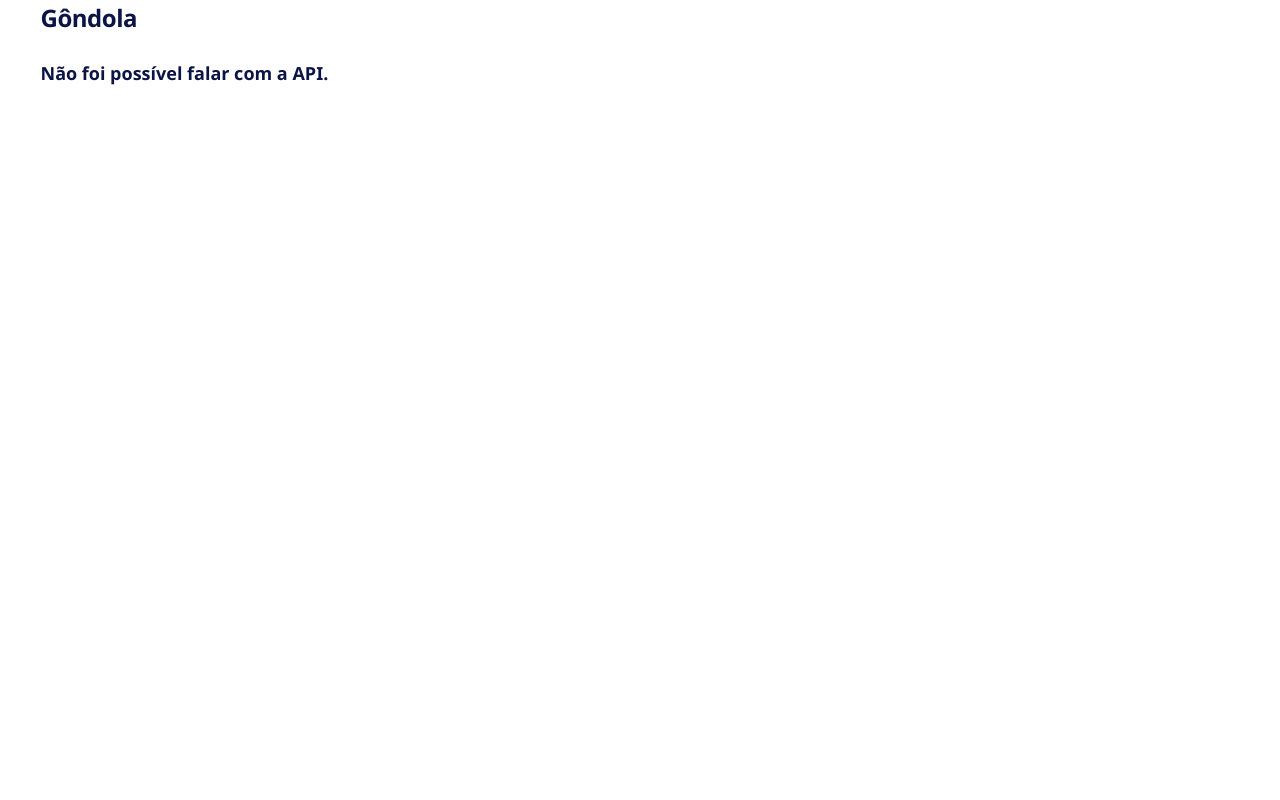
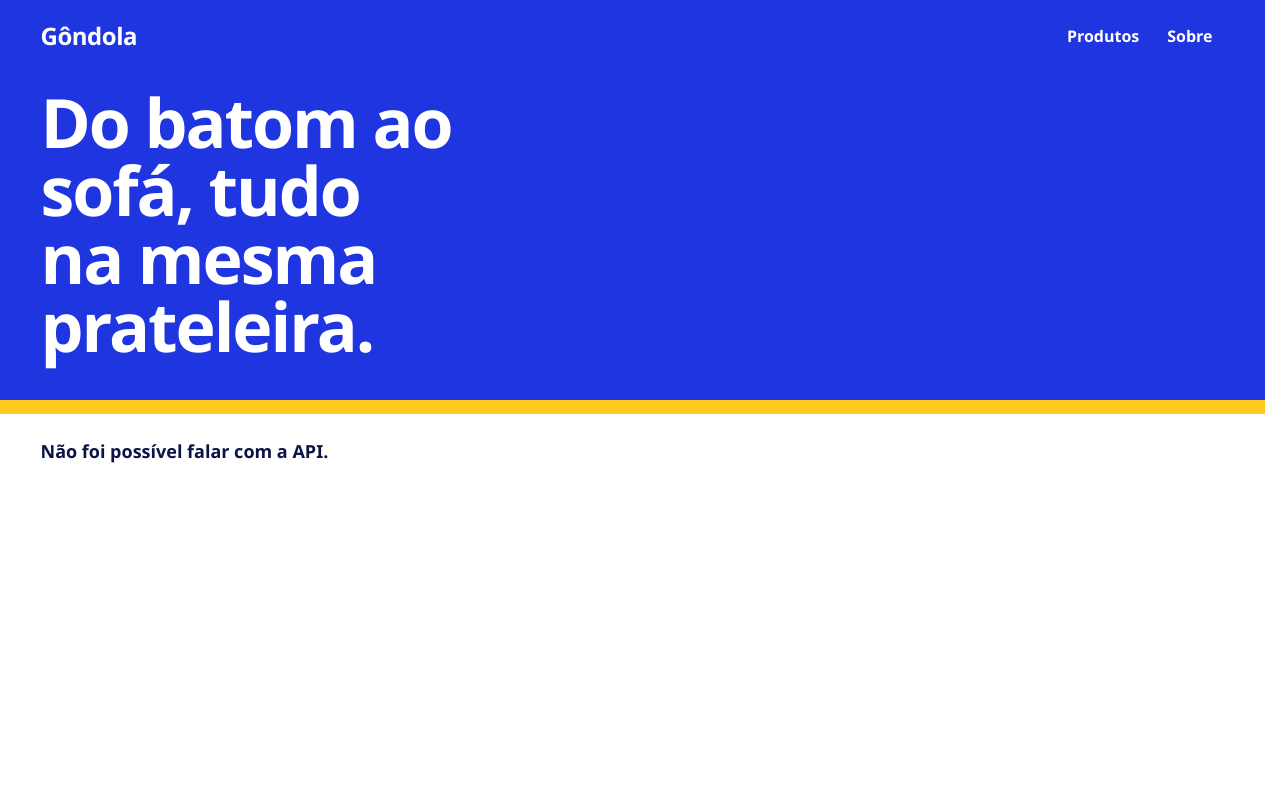
Before and after one commit to Guisantosss/ecomerce-senai-v2, a website: page index.html in a window 1280 px wide. Shown: the top 800 px of the page. Drawn offline with Linux system fonts and the light colour scheme; no server answers; a web font is replaced by a local one.

Commit message:
feat: adiciona o cabeçalho com menu e chamada
Co-Authored-By: Claude Opus 5.5 <noreply@anthropic.com>

```diff
--- a/css/estilo.css
+++ b/css/estilo.css
@@ -71,6 +71,36 @@ button { border: 0; font: inherit; cursor: pointer; }
 
 @media (min-width: 700px) {
   :root { --borda: 28px; }
+}
+
+/* Cabeçalho */
+
+.topo { border-bottom: 14px solid var(--amarelo); background: var(--azul); color: var(--papel); }
+.topo :focus-visible { outline-color: var(--amarelo); box-shadow: none; }
+
+.barra { display: flex; align-items: center; justify-content: space-between; gap: 16px; padding-block: 16px; }
+.barra nav { display: flex; gap: 4px; }
+
+.barra a {
+  padding: 8px 12px;
+  border-radius: 999px;
+  color: var(--papel);
+  font-weight: 600;
+  text-decoration: none;
+}
+
+.barra a:hover { background: rgb(255 255 255 / 0.16); }
+
+.topo-grade { display: grid; gap: 28px; }
+.chamada { padding-block: 16px 40px; }
+
+.topo h1 {
+  max-width: 14ch;
+  font-size: clamp(2.25rem, 5.4vw, 4.25rem);
+  font-weight: 850;
+  line-height: 1;
+  letter-spacing: -0.03em;
+  text-wrap: balance;
 }
 
 /* Cards */
--- a/index.html
+++ b/index.html
@@ -12,11 +12,24 @@
   <link rel="stylesheet" href="css/estilo.css">
 </head>
 <body>
-  <header class="largura">
-    <h1 class="logo">Gôndola</h1>
+  <header class="topo">
+    <div class="largura">
+      <div class="barra">
+        <p class="logo">Gôndola</p>
+        <nav aria-label="Principal">
+          <a href="#produtos">Produtos</a>
+          <a href="#sobre">Sobre</a>
+        </nav>
+      </div>
+      <div class="topo-grade">
+        <div class="chamada">
+          <h1>Do batom ao sofá, tudo na mesma prateleira.</h1>
+        </div>
+      </div>
+    </div>
   </header>
 
-  <main class="largura">
+  <main id="produtos" class="largura">
     <p id="situacao" class="situacao" role="status"></p>
     <ul id="prateleira" class="prateleira"></ul>
 
```
